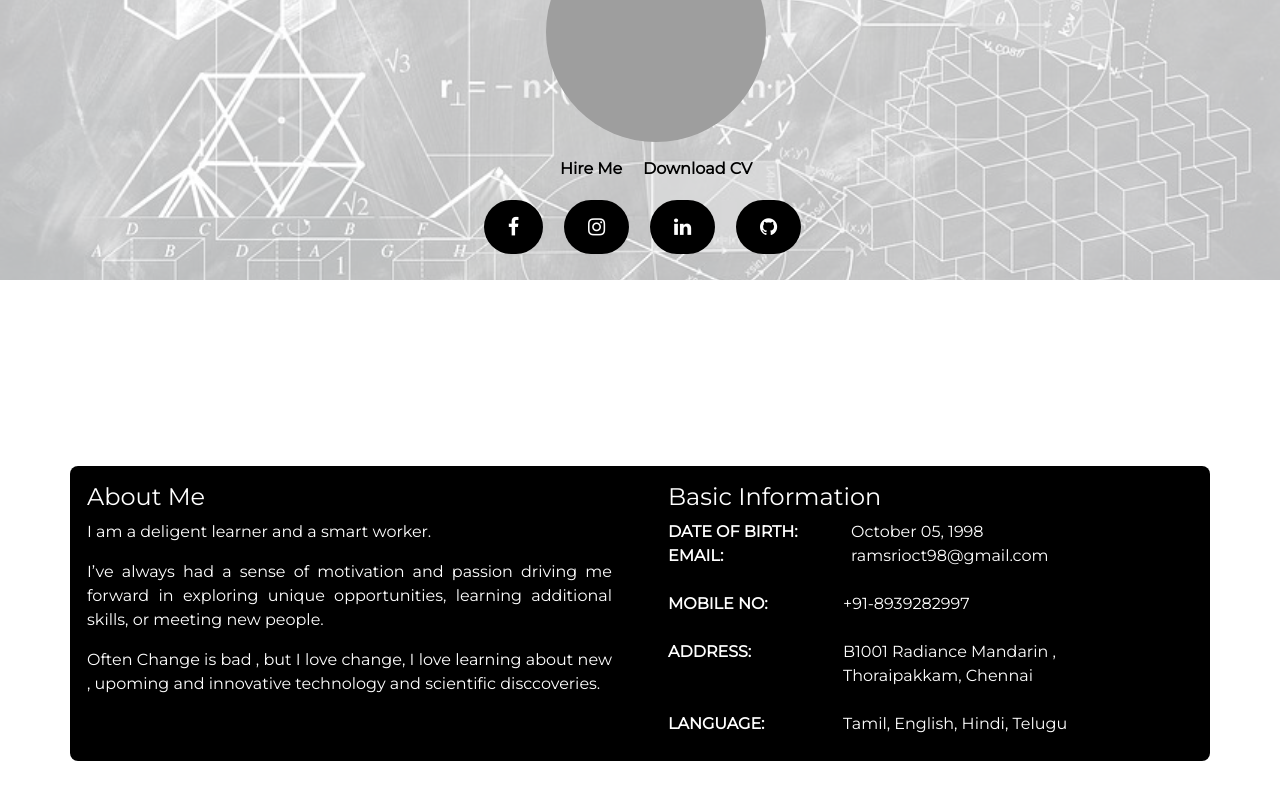
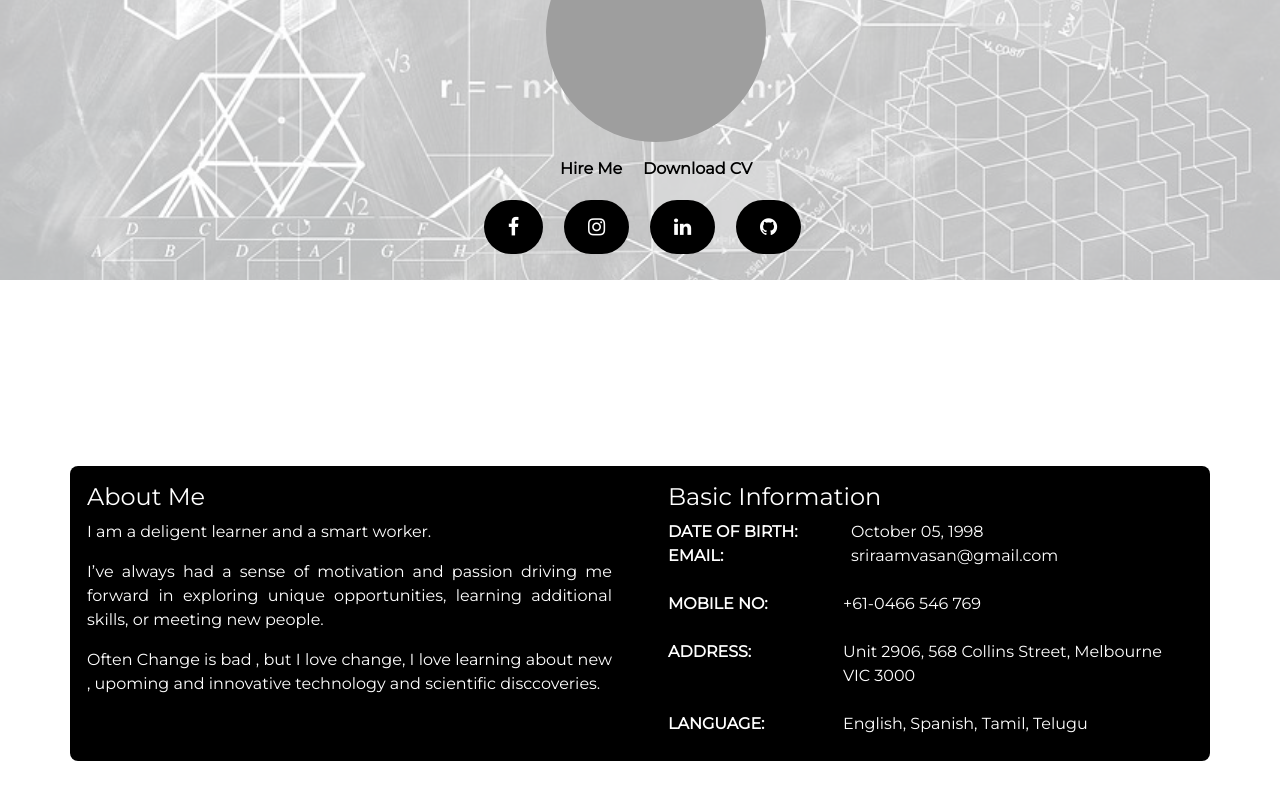
Before and after one commit to sriramvasan/sriramvasan.github.io, an Angular app: page / in a window 1280 px wide. Shown: the part 314-1114 px from the top of the page. Built offline with nearby package versions, Linux system fonts and the light colour scheme; grey boxes are pictures that could not be loaded; a web font is replaced by a local one.

Commit message:
Aussie address,contact changes.

```diff
--- a/src/app/about/about.component.html
+++ b/src/app/about/about.component.html
@@ -25,24 +25,24 @@
               <div class="col-sm-4">
                 <strong class="text-uppercase">Email:</strong>
             </div>
-            <div class="col-sm-8">ramsrioct98@gmail.com</div>
+            <div class="col-sm-8">sriraamvasan@gmail.com</div>
             <div class="row mt-4">
               <div class="col-sm-4">
                   <strong class="text-uppercase">Mobile No:</strong>
               </div>
-              <div class="col-sm-8">+91-8939282997</div>
+              <div class="col-sm-8">+61-0466 546 769</div>
           </div>
           <div class="row mt-4">
               <div class="col-sm-4">
                   <strong class="text-uppercase">Address:</strong>
               </div>
-              <div class="col-sm-8">B1001 Radiance Mandarin , Thoraipakkam, Chennai</div>
+              <div class="col-sm-8">Unit 2906, 568 Collins Street, Melbourne VIC 3000</div>
           </div>
           <div class="row mt-4">
               <div class="col-sm-4">
                   <strong class="text-uppercase">Language:</strong>
               </div>
-              <div class="col-sm-8">Tamil, English, Hindi, Telugu</div>
+              <div class="col-sm-8"> English, Spanish, Tamil, Telugu</div>
           </div>
           </div>
           </div>
```
